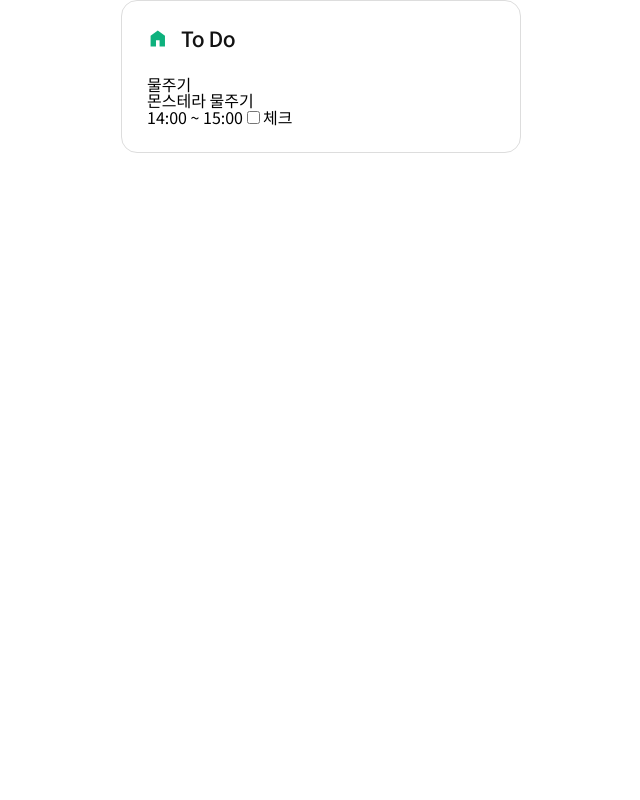
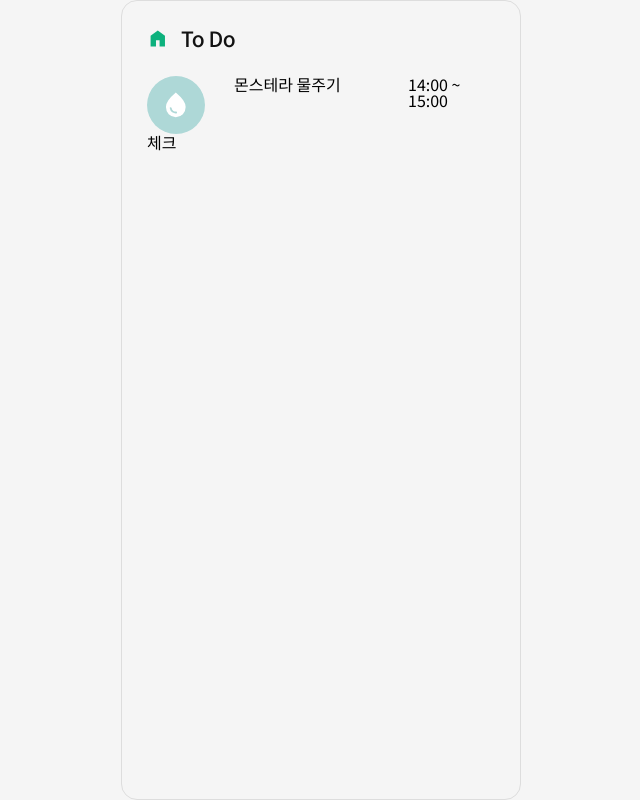
Before and after one commit to annkim7/to-do-app, a React (Create React App) app in the folder to-do-react/: page /list in a window 1280 px wide. Shown: the whole page, without its empty margins (319-959 px from the left). Built offline with nearby package versions, Linux system fonts and the light colour scheme; some icons are missing; a web font is replaced by a local one.

Commit message:
#2 Item.js 리스트 아이콘 스타일 추가

```diff
--- a/to-do-react/src/components/Item.js
+++ b/to-do-react/src/components/Item.js
@@ -1,13 +1,35 @@
 import React from "react";
+import styled from "styled-components";
+import { Icon } from "@iconify/react";
+
+const ItemLi = styled.li`
+  display: grid;
+  grid-template-columns: 1fr 2fr 1fr;
+  input {
+    display: none;
+  }
+`;
+
+const Category = styled.span`
+  ${({ theme }) => theme.flexBox("row", "center", "center")}
+  width: 3.625rem;
+  height: 3.625rem;
+  border-radius: 50%;
+  background: ${({ theme }) => theme.cateBlue};
+  font-size: 1.85rem;
+  color: #fff;
+`;
 
 export default function Item() {
   return (
-    <li>
-      <span className="cate">물주기</span>
+    <ItemLi>
+      <Category symbol="water">
+        <Icon icon="material-symbols:water-drop" />
+      </Category>
       <h4 className="title">몬스테라 물주기</h4>
       <em className="time">14:00 ~ 15:00</em>
       <input type="checkbox" title="완료 체크" id="checkDone"></input>
       <label htmlFor="checkDone">체크</label>
-    </li>
+    </ItemLi>
   );
 }
--- a/to-do-react/src/pages/Main.js
+++ b/to-do-react/src/pages/Main.js
@@ -1,12 +1,19 @@
 import React from "react";
+
+import styled from "styled-components";
+
 import Notice from "../components/Notice";
 import Item from "../components/Item";
+
+const MatinTitle = styled.h3`
+  margin-bottom: 1.438rem;
+`;
 
 export default function Main() {
   return (
     <article>
       <Notice />
-      <h3 className="mainTitle">할일 목록</h3>
+      <MatinTitle>할일 목록</MatinTitle>
       <ul>
         <Item></Item>
       </ul>
--- a/to-do-react/src/styles/Global.js
+++ b/to-do-react/src/styles/Global.js
@@ -8,6 +8,7 @@ const GlobalStyle = createGlobalStyle`
     }
     html, body, div, span, applet, object, iframe, h1, h2, h3, h4, h5, h6, p, blockquote, pre, a, abbr, acronym, address, big, cite, code, del, dfn, em, img, ins, kbd, q, s, samp, small, strike, strong, sub, sup, tt, var, b, u, i, center, dl, dt, dd, menu, ol, ul, li, fieldset, form, label, legend, table, caption, tbody, tfoot, thead, tr, th, td, article, aside, canvas, details, embed, figure, figcaption, footer, header, hgroup, main, menu, nav, output, ruby, section, summary, time, mark, audio, video {
         font-family: 'Noto Sans KR', sans-serif;
+        font-size:100%;
     }
     a{
         text-decoration: none;
@@ -34,8 +35,19 @@ const GlobalStyle = createGlobalStyle`
         cursor: pointer;
     }
 
+    html{
+        overflow:hidden;
+        height: 100%;
+    }
+    body{
+        ${({ theme }) => theme.flexBox("row", "center", "center")}
+        height:100%;
+        background:#f5f5f5;
+    }
+
     #root{
-        max-width: 400px;
+        width: 400px;
+        height:800px;
         margin: 0 auto;
         border:1px solid #ddd;
         border-radius: 1rem;
@@ -51,8 +63,7 @@ const GlobalStyle = createGlobalStyle`
         padding-top:0;
     }
 
-    .mainTitle{
-        margin-bottom:1.438rem;
+    h3{
         font-size:1rem;
         font-weight:600;
         letter-spacing: -0.001em;
```
